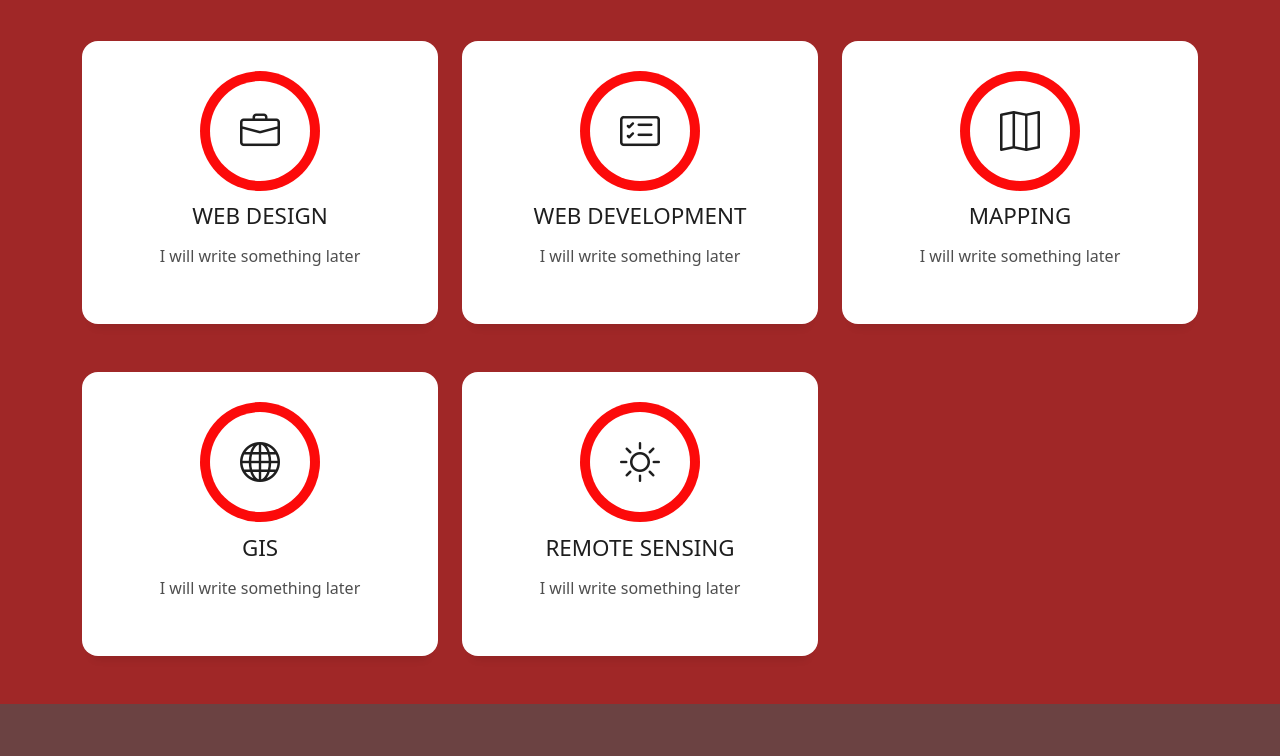
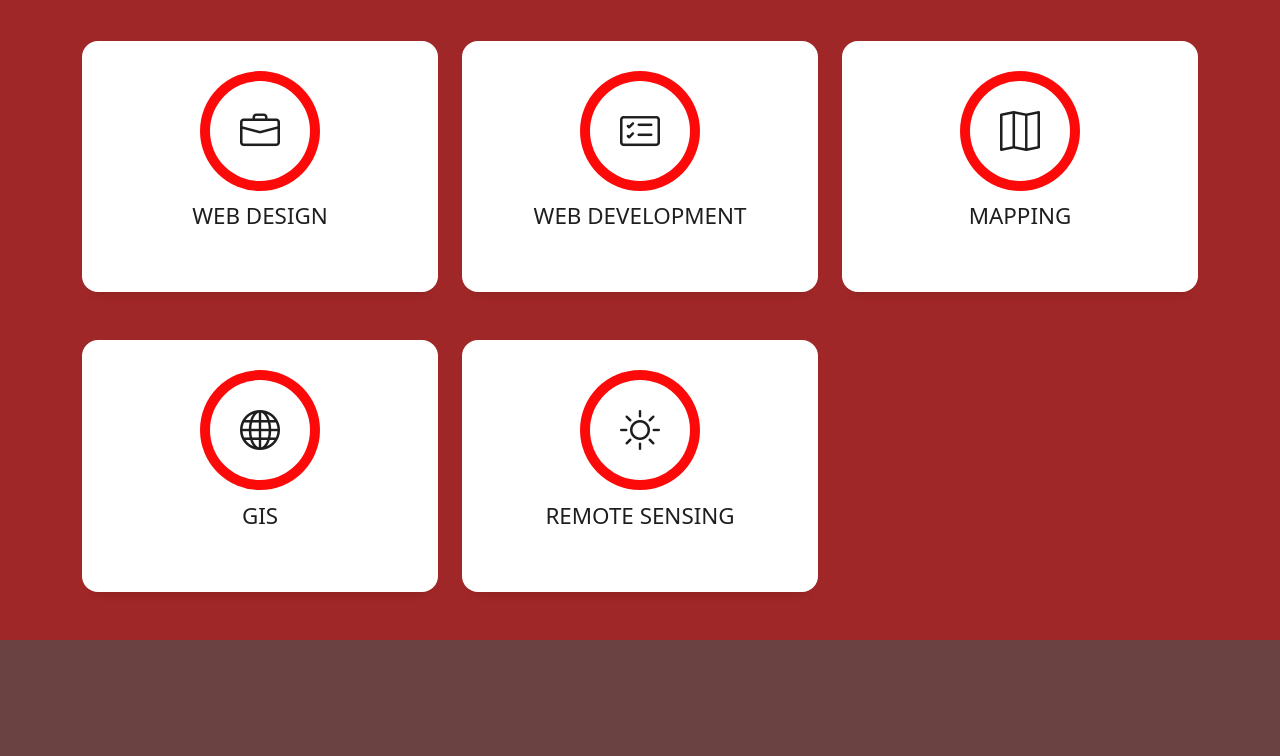
Before and after one commit to Sujanadh/My-Portfolio, a plain HTML site: page index.html in a window 1280 px wide. Shown: the part 1818-2574 px from the top of the page. Drawn offline with Linux system fonts and the light colour scheme.

Commit message:
Update index.html

```diff
--- a/index.html
+++ b/index.html
@@ -129,7 +129,7 @@
                       </h5>
                     </div>
                     <p class="lead">
-                     I am a Geomatics Engineer undergraduated from Paschimanchal Campus, Tribhuvan University.
+                     I am a undergraduate Geomatics Engineering student from Paschimanchal Campus, Tribhuvan University.
                     </p>
                     <p class="lead">
                     </p>
@@ -168,7 +168,7 @@
               <div class="service-content">
                 <h2 class="s-title">Web Design</h2>
                 <p class="s-description text-center">
-                  I will write something later
+
                 </p>
               </div>
             </div>
@@ -181,7 +181,7 @@
               <div class="service-content">
                 <h2 class="s-title">Web Development</h2>
                 <p class="s-description text-center">
-                  I will write something later
+
                 </p>
               </div>
             </div>
@@ -194,7 +194,7 @@
               <div class="service-content">
                 <h2 class="s-title">Mapping</h2>
                 <p class="s-description text-center">
-                  I will write something later
+
                 </p>
               </div>
             </div>
@@ -207,7 +207,7 @@
               <div class="service-content">
                 <h2 class="s-title">GIS</h2>
                 <p class="s-description text-center">
-                  I will write something later
+
                 </p>
               </div>
             </div>
@@ -220,7 +220,7 @@
               <div class="service-content">
                 <h2 class="s-title">Remote Sensing</h2>
                 <p class="s-description text-center">
-                  I will write something later
+
                 </p>
               </div>
             </div>
```
